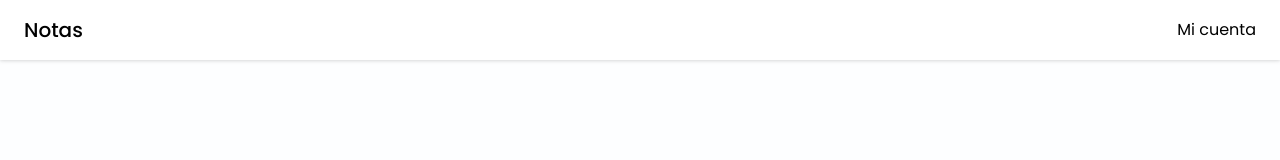
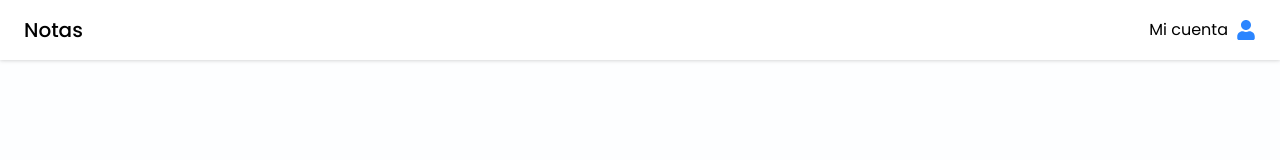
Before and after one commit to AgustinAlbonico/TP-MDW-Frontend, a React (Vite) app: page /login in a window 1280 px wide. Shown: the top 160 px of the page. Built offline with nearby package versions, Linux system fonts and the light colour scheme.

Commit message:
Logica de Login terminada, falta conectar con firebase

```diff
--- a/src/components/InputField.tsx
+++ b/src/components/InputField.tsx
@@ -1,6 +1,4 @@
-import { FC, forwardRef, HTMLProps, Ref, useState } from "react";
-import { UseFormRegister } from "react-hook-form";
-import LoginSchema from "../models/schemas/login.model";
+import { forwardRef, HTMLProps, Ref, useState } from "react";
 import { FaRegEye, FaRegEyeSlash } from "react-icons/fa6";
 
 interface FieldProps extends HTMLProps<HTMLInputElement> {
@@ -8,49 +6,19 @@ interface FieldProps extends HTMLProps<HTMLInputElement> {
   error?: string;
 }
 
-// const InputField: FC<FieldProps> = ({ type, ...props }) => {
-//   const [showPassword, setShowPassword] = useState(false);
-
-//   return (
-//     <div className="flex items-center bg-transparent border-[1.5px] px-5 rounded mb-3">
-//       <input
-//         type={type !== "password" ? type : !showPassword ? type : "text"}
-//         placeholder={type.charAt(0).toUpperCase() + type.slice(1)}
-//         className="w-full text-sm bg-transparent py-3 mr-3 rounded outline-none"
-//         {...props}
-//       />
-//       {type === "password" && !showPassword ? (
-//         <FaRegEye
-//           size={22}
-//           className="text-primary cursor-pointer"
-//           onClick={() => setShowPassword(!showPassword)}
-//         />
-//       ) : (
-//         type === "password" && (
-//           <FaRegEyeSlash
-//             size={22}
-//             className="text-slate-500 cursor-pointer"
-//             onClick={() => setShowPassword(!showPassword)}
-//           />
-//         )
-//       )}
-//     </div>
-//   );
-// };
-
 const Input = forwardRef((props: FieldProps, ref: Ref<HTMLInputElement>) => {
-  const {error, type ,...FieldProps} = props;
+  const { error, type, ...FieldProps } = props;
   const [showPassword, setShowPassword] = useState(false);
 
-  console.log(error, type, props)
-
   return (
+    <>
       <div className="flex items-center bg-transparent border-[1.5px] px-5 rounded mb-3">
         <input
           type={type !== "password" ? type : !showPassword ? type : "text"}
           placeholder={type.charAt(0).toUpperCase() + type.slice(1)}
           className="w-full text-sm bg-transparent py-3 mr-3 rounded outline-none"
           ref={ref}
+          {...FieldProps}
         />
         {type === "password" && !showPassword ? (
           <FaRegEye
@@ -68,6 +36,8 @@ const Input = forwardRef((props: FieldProps, ref: Ref<HTMLInputElement>) => {
           )
         )}
       </div>
+      {error && <p className="text-sm text-red-500 mb-2">{error}</p>}
+    </>
   );
 });
 
--- a/src/components/Navbar.tsx
+++ b/src/components/Navbar.tsx
@@ -1,5 +1,7 @@
 import { ReactNode } from "react";
 import { Link } from "react-router-dom";
+
+import { FaUser } from "react-icons/fa";
 import { PrivateRoutes } from "../models/routes.model";
 import Footer from "./Footer";
 
@@ -8,10 +10,16 @@ const Navbar = ({ children }: { children: ReactNode }) => {
     <div className="h-screen flex flex-col justify-between">
       <nav className="bg-white flex items-center justify-between px-6 py-2 drop-shadow">
         <h2 className="text-xl font-medium text-black py-2">Notas</h2>
-        <Link to={`/${PrivateRoutes.PROFILE}`}>Mi cuenta</Link>
+
+        <Link
+          to={`/${PrivateRoutes.PROFILE}`}
+          className="flex items-center gap-2"
+        >
+          Mi cuenta <FaUser className="cursor-pointer text-primary" size={20} />
+        </Link>
       </nav>
       {children}
-      <Footer/>
+      <Footer />
     </div>
   );
 };
--- a/src/pages/Login/Login.tsx
+++ b/src/pages/Login/Login.tsx
@@ -36,7 +36,7 @@ const Login = () => {
           <div className="w-96 border rounded bg-white px-7 py-10">
             <form onSubmit={handleSubmit(submitData)}>
               <h4 className="text-2xl mb-7">Login</h4>
-              <Input type="email" {...register("email")}></Input>
+              <Input type="email" {...register("email")} error={errors.email?.message}></Input>
               {/*
                 Cambie este input por un componente separado
                 <input
@@ -46,7 +46,7 @@ const Login = () => {
                 {...register("email")}
               /> */}
 
-              <Field type="password" {...register("password")}></Field>
+              <Field type="password" {...register("password")} error={errors.password?.message}></Field>
 
               {/* <input
                 type="password"
```
Lines whose indentation alone changed are shown as unchanged.
